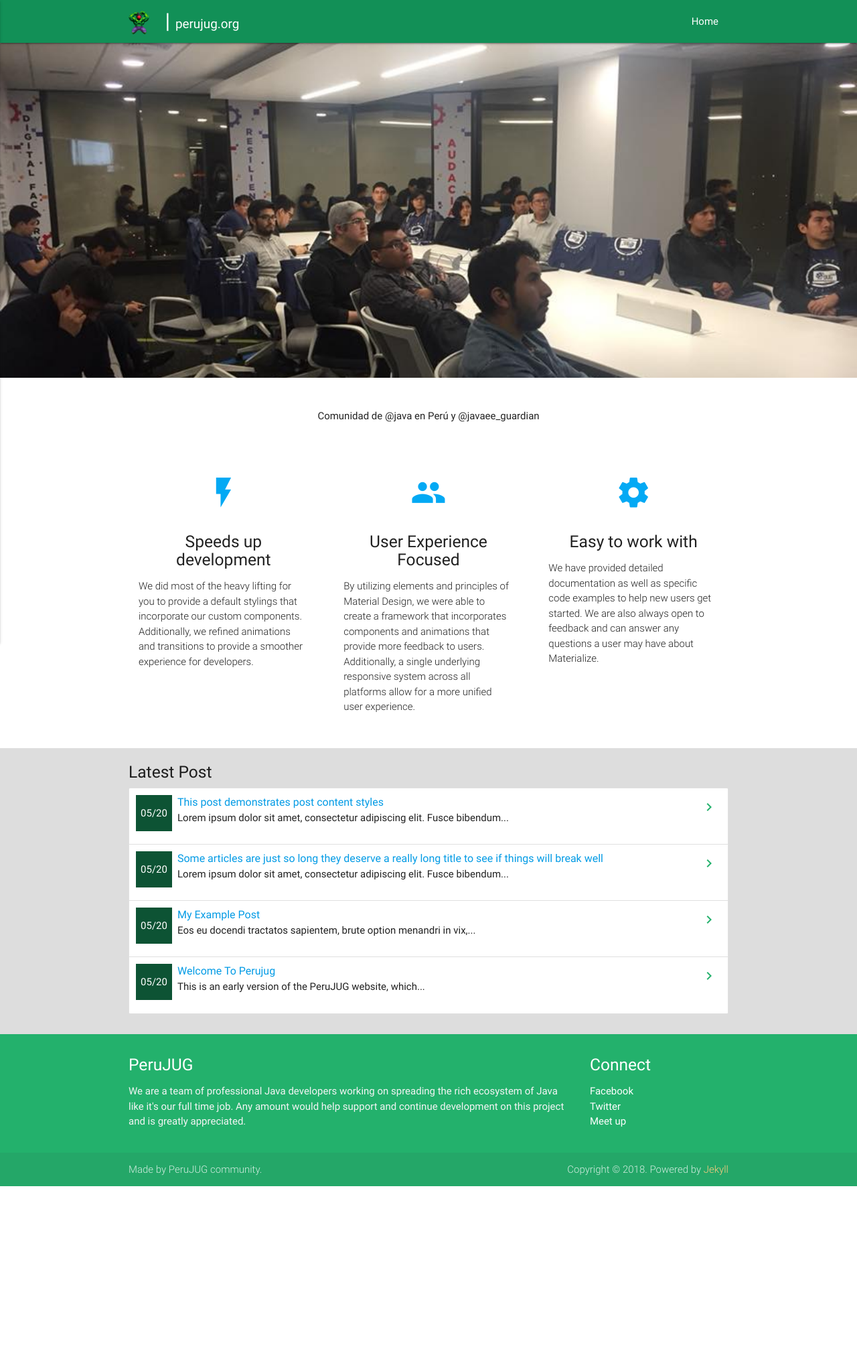
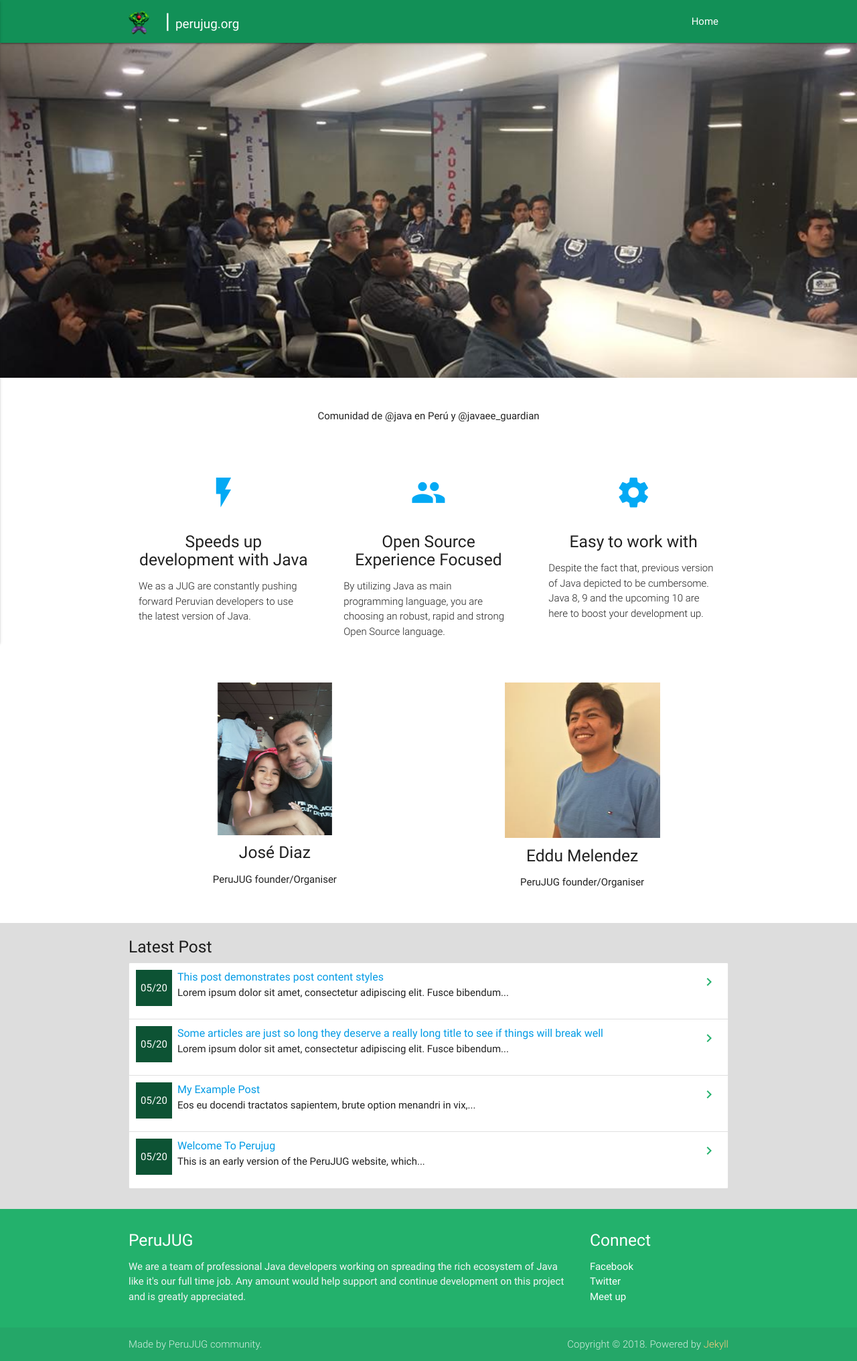
Before and after one commit to perujug/perujugwebsite, a Jekyll site: the page built from index.md, in a window 1280 px wide. Shown: the whole page at 67% size. Built offline with Jekyll 4.4.1, drawn with Linux system fonts in a browser that asks for light colours; before the commit the page ends 1771 px from its top, so only the background shows below that.

Commit message:
adding the organizers

```diff
--- a/_layouts/home.html
+++ b/_layouts/home.html
@@ -16,7 +16,6 @@ layout: default
 
 <div class="container">
   <div class="section">
-
     <!--   Icon Section   -->
     <div class="row">
       <div class="col s12 m4">
@@ -24,10 +23,9 @@ layout: default
           <h2 class="center light-blue-text">
             <i class="material-icons">flash_on</i>
           </h2>
-          <h5 class="center">Speeds up development</h5>
+          <h5 class="center">Speeds up development with Java</h5>
 
-          <p class="light">We did most of the heavy lifting for you to provide a default stylings that incorporate our custom components.
-            Additionally, we refined animations and transitions to provide a smoother experience for developers.</p>
+          <p class="light">We as a JUG are constantly pushing forward Peruvian developers to use the latest version of Java.</p>
         </div>
       </div>
 
@@ -36,11 +34,9 @@ layout: default
           <h2 class="center light-blue-text">
             <i class="material-icons">group</i>
           </h2>
-          <h5 class="center">User Experience Focused</h5>
+          <h5 class="center">Open Source Experience Focused</h5>
 
-          <p class="light">By utilizing elements and principles of Material Design, we were able to create a framework that incorporates components
-            and animations that provide more feedback to users. Additionally, a single underlying responsive system across
-            all platforms allow for a more unified user experience.</p>
+          <p class="light">By utilizing Java as main programming language, you are choosing an robust, rapid and strong Open Source language.</p>
         </div>
       </div>
 
@@ -51,15 +47,39 @@ layout: default
           </h2>
           <h5 class="center">Easy to work with</h5>
 
-          <p class="light">We have provided detailed documentation as well as specific code examples to help new users get started. We are
-            also always open to feedback and can answer any questions a user may have about Materialize.</p>
+          <p class="light">Despite the fact that, previous version of Java depicted to be cumbersome. Java 8, 9 and the upcoming 10 are here to boost your development up.</p>
         </div>
       </div>
     </div>
+  </div>
+</div>
 
+
+<div class="container">
+  <div class="section">
+    <!--   Founders Section   -->
+    <div class="row">
+      <div class="col s12 m6">
+        <div class="icon-block">
+          <img class="materialboxed" width="42%" src="images/organizer-joe.jpg">
+          <h5 class="center">Jos&eacute; Diaz</h5>
+          <p class="center">PeruJUG founder/Organiser</p>
+        </div>
+      </div>
+
+      <div class="col s12 m6">
+        <div class="icon-block">
+          <img class="materialboxed" width="57%" src="images/organizer-eddu.jpg">
+
+          <h5 class="center">Eddu Melendez</h5>
+          <p class="center">PeruJUG founder/Organiser</p>
+        </div>
+      </div>
+    </div>
   </div>
+</div>
 
-</div>
+
 <div style="background: #ddd">
   <div class="container last-post">
     <section>
--- a/_sass/main.scss
+++ b/_sass/main.scss
@@ -69,3 +69,9 @@ p.rss-subscribe {
 .parallax-container {
     height: "50%";
 }
+
+.materialboxed {
+    display: block;
+    margin-left: auto;
+    margin-right: auto;
+}
```
